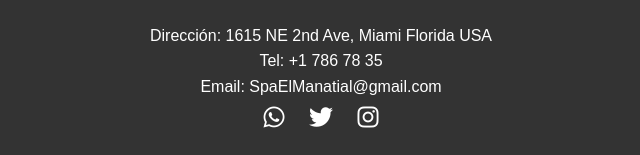
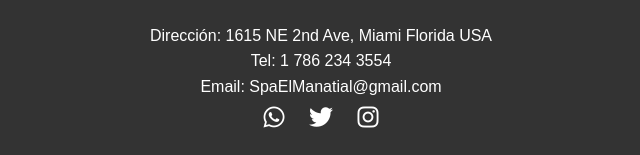
Before and after one commit to sebasatehortua/spa_el_manantial, a website: page pages/login.html in a window 1280 px wide. Shown: the part 684-839 px from the top of the page, 319-959 px from the left. Drawn offline with Linux system fonts and the light colour scheme.

Commit message:
tel  actualizado

```diff
--- a/pages/login.html
+++ b/pages/login.html
@@ -42,7 +42,7 @@
         <div>
             <h2>Info Contacto</h2>
             <p>Dirección: 1615 NE 2nd Ave, Miami Florida USA</p>
-            <p>Tel: +1 786 78 35</p>
+            <p>Tel: 1 786 234 3554</p>
             <p>Email: SpaElManatial@gmail.com</p>
             <div class="social-icons">
                 <a href="https://wa.me/SpaElManantial" target="_blank" rel="noopener noreferrer"><i class="fab fa-whatsapp"></i></a>
```
Also changed, not shown: index.html (+1 -1 lines), pages/catalogo.html (+1 -1 lines), pages/contactos.html (+1 -1 lines), pages/nosotros.html (+1 -1 lines).
